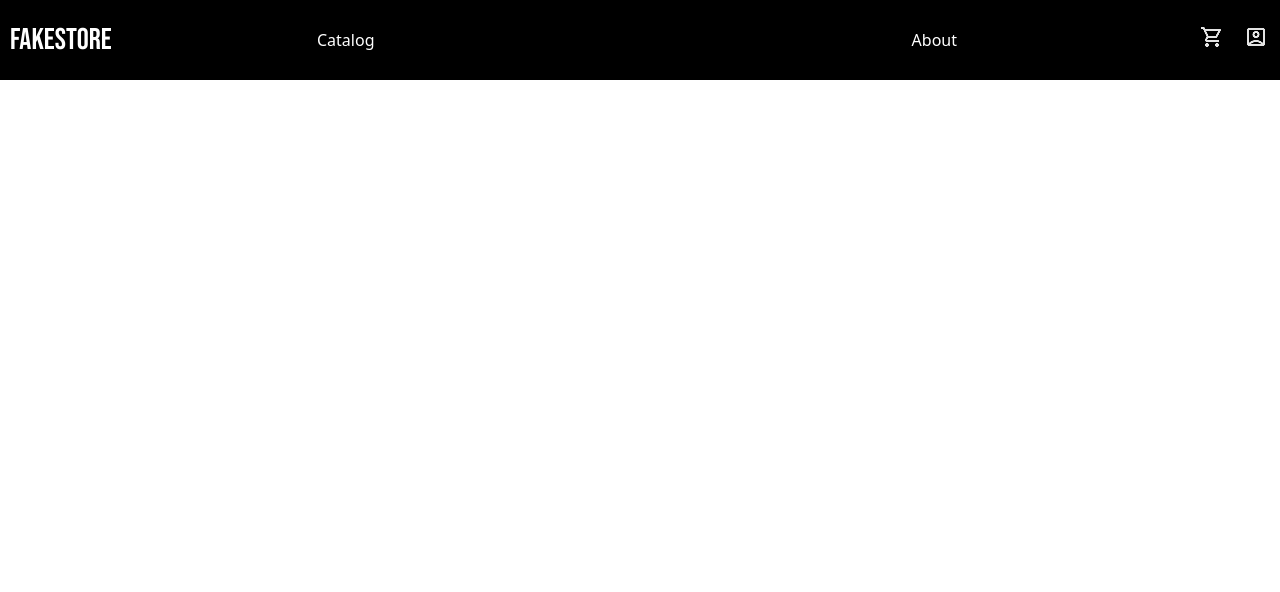
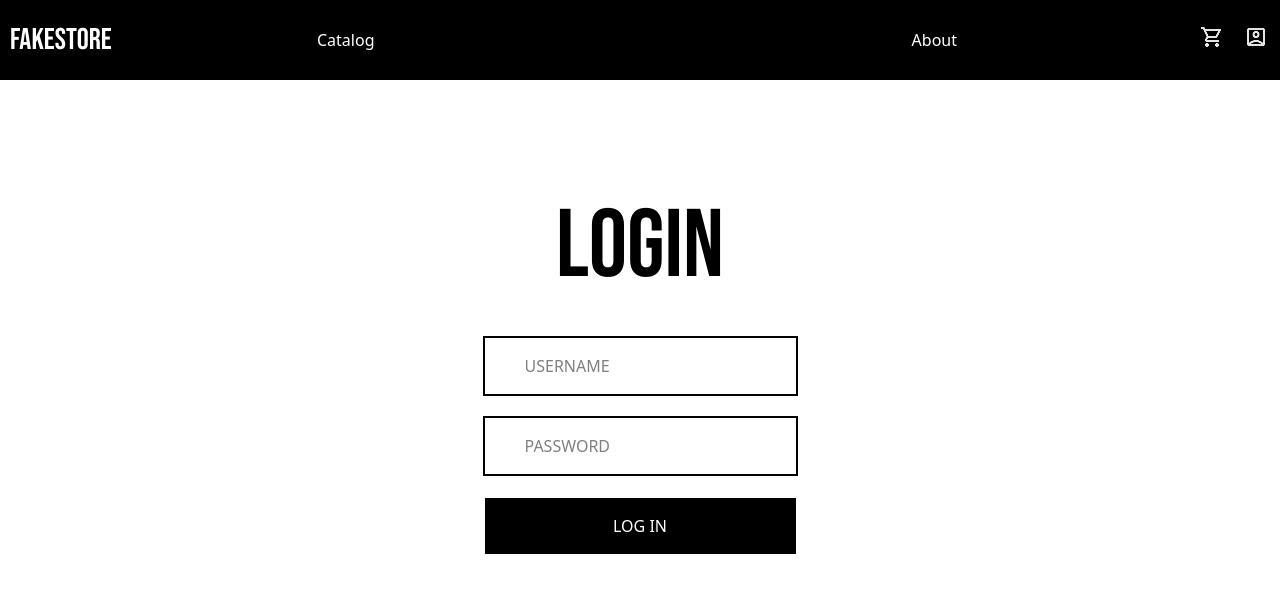
Before and after one commit to ArseniySemenenko/FakeStoreAngular, an Angular app: page /user in a window 1280 px wide. Before the commit this address led to /. Shown: the top 592 px of the page. Built offline with nearby package versions, Linux system fonts and the light colour scheme.

Commit message:
feat: base user functionality

```diff
--- a/src/app/app.html
+++ b/src/app/app.html
@@ -35,7 +35,7 @@
         </div>
         <div class="pr-1">
             <button>
-                <img src="account.png">
+                <a routerLink="user"><img src="account.png"></a>
             </button>
         </div>
     </div>
--- a/src/app/app.routes.ts
+++ b/src/app/app.routes.ts
@@ -2,6 +2,7 @@ import { Routes } from '@angular/router';
 import { ModalCart } from './components/modal-cart/modal-cart';
 import { ProductsList } from './components/products-list/products-list';
 import { ProductDetails } from './components/product-details/product-details';
+import { UserLogin } from './components/user-login/user-login';
 
 export const routes: Routes = [
     {path: "" , redirectTo: "catalog" , pathMatch: "full"},
@@ -9,4 +10,5 @@ export const routes: Routes = [
     {path: "catalog/:filter" , component: ProductsList},
     {path: 'cart' , component: ModalCart},
     {path: 'product/:id' , component: ProductDetails},
+    {path: 'user' , component: UserLogin},
 ];
--- a/src/app/components/side-bar/side-bar.html
+++ b/src/app/components/side-bar/side-bar.html
@@ -85,6 +85,7 @@
             class="px-5"
             [routerLink]="[]"
             [queryParams]="{sort: sortBy(), from: priceFrom() , to: priceTo()}"
+            (click)="isShow.set(false)"
         >Apply</a>
     </div>
 }
--- /dev/null
+++ b/src/app/components/user-login/user-login.html
@@ -0,0 +1,23 @@
+<div class="w-screen h-[90vh] flex flex-col items-center">
+    @if(!isLogined()){
+    <div>
+        <h1 class="text-center font-[Bebas_Neue] text-4xl md:text-5xl lg:text-8xl mt-[15vh]"> Login </h1>
+        @if(errorLogin()){
+            <h3 class="text-red-700">{{errorLogin()}}</h3>
+        }
+    </div>
+    <div class="flex flex-col gap-5 mt-[5vh]">
+        <input [(ngModel)]="name" type="text" placeholder="USERNAME" class="px-10 py-4 border-2 border-black focus:outline-0">
+        <input [(ngModel)]="password" type="text" placeholder="PASSWORD" class="px-10 py-4 border-2 border-black focus:outline-0">
+        <button
+            class="px-10 py-4 border-2 bg-black text-white"
+            (click)="loginUser()"
+        >LOG IN</button>
+    </div>
+    }
+    @else{
+        <div class="text-black mt-[10vh]">
+            <p class="text-black" >{{currentUser().name}}</p>
+        </div>
+    }
+</div>
--- /dev/null
+++ b/src/app/components/user-login/user-login.ts
@@ -0,0 +1,59 @@
+import { Component, inject, linkedSignal, signal } from '@angular/core';
+import { UserService } from '../../services/user-service';
+import { FormsModule } from '@angular/forms';
+import { catchError , of } from 'rxjs';
+import { IUser } from '../../models/user-model';
+@Component({
+  selector: 'app-user-login',
+  imports: [FormsModule],
+  templateUrl: './user-login.html',
+  styleUrl: './user-login.css',
+})
+export class UserLogin {
+  private readonly userService = inject(UserService);
+
+  isLogined = signal<boolean>(false);
+
+  currentUser = linkedSignal<IUser>(() => {
+    if(this.isLogined()){
+      console.log('logined' , this.userService.getCurrentUser());
+      return this.userService.getCurrentUser();
+    }
+    else{
+      return {} as IUser;
+    }
+  });
+
+  name = signal<string>("");
+  password = signal<string>("");
+
+  errorLogin = signal<string | null>(null);
+
+  loginUser(){
+    if(this.name() && this.password()){
+        let res;
+        this.userService.loginUser(this.name() , this.password())
+        .pipe(
+          catchError(() => {
+            console.log("error");
+            this.errorLogin.set("Wrong username or password")
+            return of([]);
+          })
+        )
+        .subscribe(
+          (r) => {
+            res = r;
+            console.log("res: " , r);
+            if(JSON.stringify(r) !== JSON.stringify([])){
+              this.errorLogin.set(null)
+              this.isLogined.set(true);
+              this.userService.setCurrentUser({name: this.name(), password: this.password()} as IUser)
+            }
+          }
+        );
+    }
+    else{
+      this.errorLogin.set("Username or password cant be empty")
+    }
+  }
+}
--- /dev/null
+++ b/src/app/models/user-model.ts
@@ -0,0 +1,6 @@
+export interface IUser{
+    id: number,
+    name: string,
+    email: string,
+    password: string,
+}
--- /dev/null
+++ b/src/app/services/user-service.ts
@@ -0,0 +1,28 @@
+import { inject, Service, signal } from '@angular/core';
+import { IUser } from '../models/user-model';
+import { HttpClient } from '@angular/common/http';
+import { catchError , of } from 'rxjs';
+
+@Service()
+export class UserService {
+    private readonly http = inject(HttpClient);
+
+    private currentUser = signal<IUser>({} as IUser);
+
+
+    getCurrentUser(){
+        return this.currentUser();
+    }
+
+    setCurrentUser(user: IUser){
+        console.log("set: " , user);
+        this.currentUser.set(user);
+    }
+
+    loginUser(name: string , password: string){
+        return this.http.post("https://fakestoreapi.com/auth/login" , {
+            username: name,
+            password: password,
+        });
+    }
+}
```
Also changed, not shown: src/app/components/user-login/user-login.css (added), 2 other files (tests, documents, lock files or other folders).
